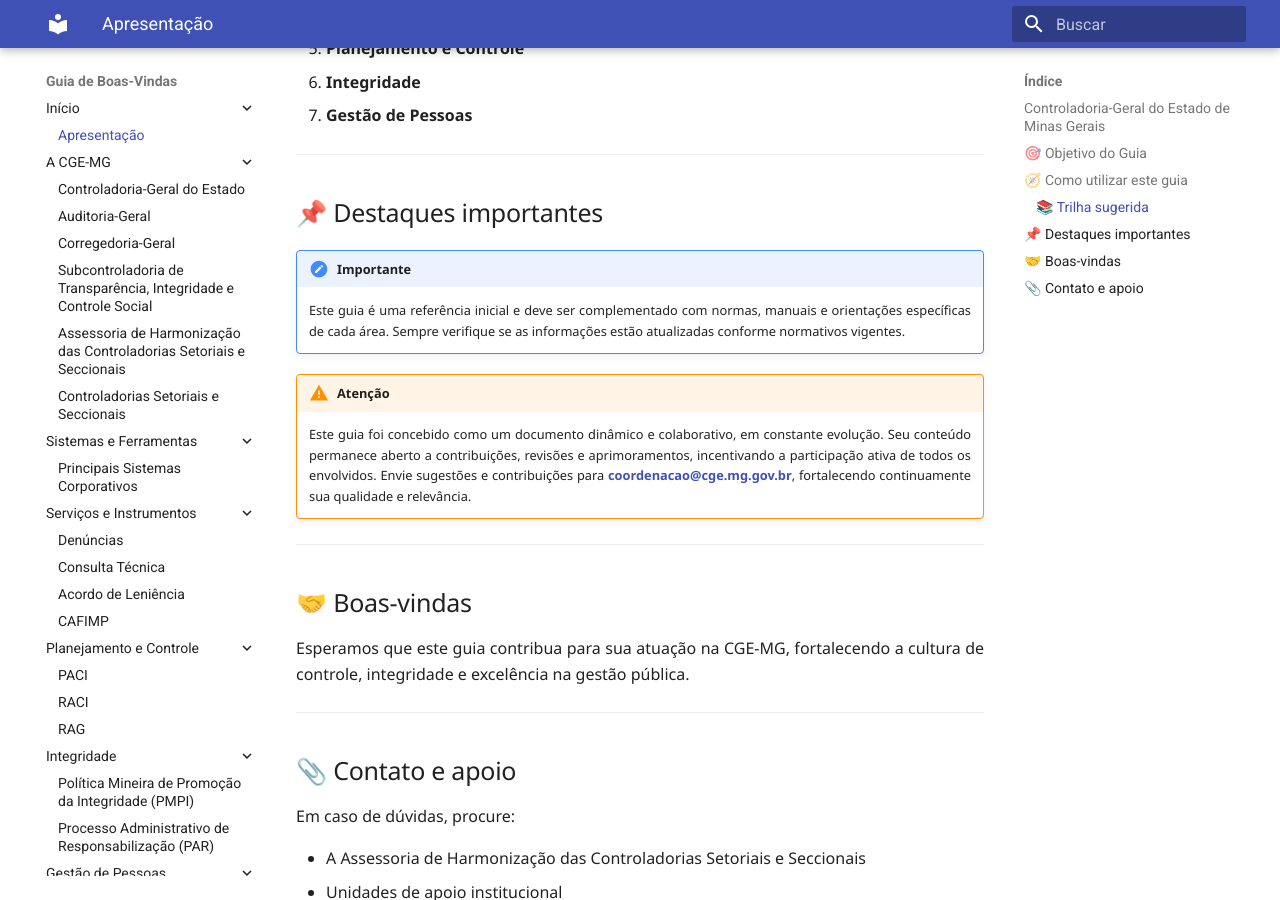
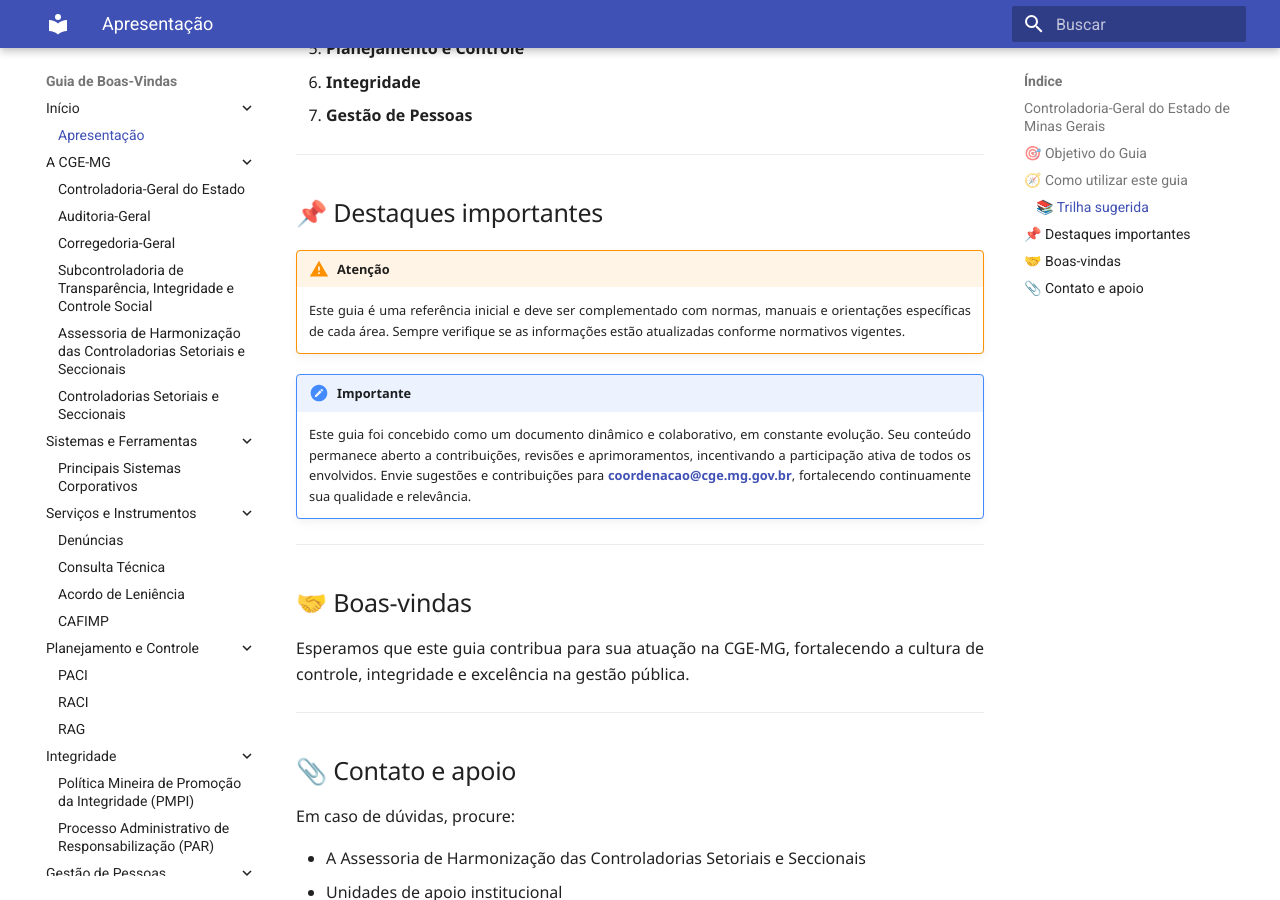
Before and after one commit to CGEMG-AHCS/guia-de-boas-vindas, an MkDocs documentation site: the page built from docs/index.md, in a window 1280 px wide and 900 px high, scrolled down 1012 px. Built offline with MkDocs 1.6.1 and Material for MkDocs 9.7.7, drawn with Linux system fonts in a browser that asks for light colours.

```diff
--- a/docs/index.md
+++ b/docs/index.md
@@ -38,10 +38,10 @@ Recomenda-se seguir a sequência abaixo para melhor compreensão:
 
 ## 📌 Destaques importantes
 
-!!! note "Importante"
+!!! warning "Atenção"
     Este guia é uma referência inicial e deve ser complementado com normas, manuais e orientações específicas de cada área. Sempre verifique se as informações estão atualizadas conforme normativos vigentes.
 
-!!! warning "Atenção"
+!!! note "Importante"
     Este guia foi concebido como um documento dinâmico e colaborativo, em constante evolução. Seu conteúdo permanece aberto a contribuições, revisões e aprimoramentos, incentivando a participação ativa de todos os envolvidos. Envie sugestões e contribuições para **<coordenacao@cge.mg.gov.br>**, fortalecendo continuamente sua qualidade e relevância.
 
 
```
